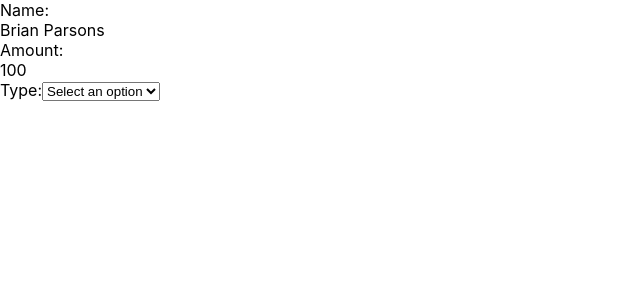
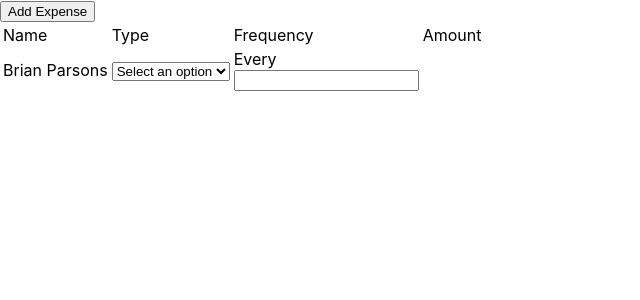
Before and after one commit to jtmorrisbytes/budget-help, a React (Create React App) app: page / in a window 1280 px wide. Shown: the top 300 px of the page, without its empty margins (0-640 px from the left). Built offline with nearby package versions, Linux system fonts and the light colour scheme.

Commit message:
still working on archetecture for expenses

```diff
--- a/src/App.js
+++ b/src/App.js
@@ -14,8 +14,13 @@ function App() {
         how often,
 
       */}
-      <Expenses>
-        <Expense name="Brian Parsons" amount={100} />
+      <Expenses display="table">
+        <Expense
+          name="Brian Parsons"
+          amount={100}
+          type="loan"
+          date="11/1/2020"
+        />
       </Expenses>
     </div>
   );
--- a/src/components/Expenses/Expense/Amount/Amount.js
+++ b/src/components/Expenses/Expense/Amount/Amount.js
@@ -5,17 +5,49 @@ let Amount = function Amount(props) {
   if (edit) {
     return (
       <div className="Amount">
-        <label>Amount: </label>
-        <input type="number"></input>
+        <input
+          type="number"
+          onChange={props.onChange}
+          tabIndex={1}
+          onBlur={() => {
+            if (typeof props.doneEditing === "function")
+              props.doneEditing(props.value);
+            updateEdit(false);
+          }}
+          onKeyUp={(e) => {
+            if (e.key === "Enter") {
+              if (typeof props.doneEditing === "function")
+                props.doneEditing(props.value);
+              updateEdit(false);
+            } else if (e.key === "Escape") {
+              if (typeof props.cancelEdit === "function") {
+                props.cancelEdit();
+              }
+              updateEdit(false);
+            }
+          }}
+          min={0}
+        ></input>
       </div>
     );
   } else {
     return (
       <div className={"Amount"}>
-        <div className="label">Amount:</div>{" "}
-        <div className="value">{props.value}</div>
+        <div
+          className="value"
+          onClick={() => {
+            updateEdit(true);
+          }}
+        >
+          {props.value}
+        </div>
       </div>
     );
   }
 };
+function Label(props) {
+  return <div className="Amount Label">Amount</div>;
+}
+Amount.Label = Label;
+
 export default Amount;
--- a/src/components/Expenses/Expense/Expense.js
+++ b/src/components/Expenses/Expense/Expense.js
@@ -7,15 +7,64 @@ import Type from "./Type/Type";
 import Purpose from "./Purpose/Purpose";
 import Amount from "./Amount/Amount";
 
+function Date(props) {
+  return <div className="Date">Date</div>;
+}
+function EndDate(props) {
+  return (
+    <div className="EndDate">
+      {props.display === "table" ? null : (
+        <div className="label">End Date:</div>
+      )}{" "}
+      {props.endDate || "none"}
+    </div>
+  );
+}
+function Display(props) {
+  if (props.type === "table") {
+    return (
+      <tr className="Expense">
+        {props.children.map((child, index) => {
+          return <td key={index}>{child}</td>;
+        })}
+      </tr>
+    );
+  }
+  return <div className="Expense">{props.children}</div>;
+}
+
 function Expense(props) {
-  let edit = true;
   return (
-    <div className="Expense">
-      <Name onChange={props.onNameChange} value={props.name} />
+    <Display type={props.display}>
+      <Name
+        onChange={props.onNameChange}
+        value={props.name}
+        display={props.display}
+      />
+      <Amount
+        onChange={props.onAmountChange}
+        value={props.amount}
+        display={props.display}
+      />
+      <Type
+        value={props.expenseType}
+        onChange={props.onExpenseTypeChange}
+        value={props.type}
+        display={props.display}
+      />
+      <Frequency display={props.display} />
+      <Date
+        onChange={props.onStartDateChange}
+        value={props.startDate}
+        display={props.display}
+      ></Date>
 
-      <Amount onChange={props.onAmountChange} value={props.amount} />
-      <Type value={props.expenseType} onChange={props.onExpenseTypeChange} />
-    </div>
+      <EndDate
+        onChange={props.onEndDateChange}
+        value={props.endDate}
+        display={props.display}
+      />
+    </Display>
   );
 }
 
--- a/src/components/Expenses/Expense/Name/Name.js
+++ b/src/components/Expenses/Expense/Name/Name.js
@@ -5,7 +5,6 @@ function Name(props) {
   if (props.edit || localEdit) {
     return (
       <div className="Name edit">
-        <label>Name:</label>
         <input
           type="text"
           value={props.value}
@@ -24,18 +23,25 @@ function Name(props) {
   } else {
     return (
       <div className="Name">
-        <div className="label">Name:</div>{" "}
         <div
           className="value"
           onClick={(event) => {
             updateLocalEdit(true);
           }}
         >
-          {props.value || "(No Name Provided)"}
+          {String(props.value || null)}
         </div>
       </div>
     );
   }
 }
 
+Name.Label = function Label(props) {
+  return props.edit ? (
+    <label>Name:</label>
+  ) : (
+    <div className="Name Label">Name:</div>
+  );
+};
+
 export default Name;
--- a/src/components/Expenses/Expense/Type/Type.js
+++ b/src/components/Expenses/Expense/Type/Type.js
@@ -3,7 +3,6 @@ import React from "react";
 function Type(props) {
   return (
     <div className="Type">
-      <label>Type:</label>
       <select onChange={props.onChange} value={props.value || "none"}>
         <option value={"none"}>Select an option</option>
         <option value={"loan"}>Loan</option>
@@ -11,5 +10,7 @@ function Type(props) {
     </div>
   );
 }
-
+function Label(props) {
+  return <div className="Label">Type</div>;
+}
 export default Type;
--- a/src/components/Expenses/Expenses.js
+++ b/src/components/Expenses/Expenses.js
@@ -1,6 +1,90 @@
-import React from "react";
+import React, { useState } from "react";
+import Expense from "./Expense/Expense";
 
+// function Display(props) {
+//   if (props.type === "table") {
+//     return (
+//       <table className="Expenses Display">
+//         <thead>
+//           <tr>
+//             <td>Name</td>
+//             <td>Amount</td>
+//             <td>Type</td>
+//             <td>Frequency</td>
+//             <td>Start Date</td>
+//             <td>End Date</td>
+//           </tr>
+//         </thead>
+//         <tbody>{props.children}</tbody>
+//       </table>
+//     );
+//   } else return <div className="Expenses Display">{props.children}</div>;
+// }
+// lookup table
+
+function capitalizeFirstLetter(s) {
+  return s.charAt(0).toUpperCase() + s.slice(1);
+}
+
+let defaultRenderMethod = "table";
+let defaultColumns = ["name", "type", "frequency", "amount"];
+const Display = {
+  Table: function Table(props) {
+    console.log("displaying expenses as a table", props);
+    return (
+      <table>
+        {/* header column includes column names */}
+        <thead>
+          <tr>
+            {(props.columns || []).map((column) => {
+              return (
+                <td>{column.charAt(0).toUpperCase() + column.slice(1)}</td>
+              );
+            })}
+          </tr>
+          {(props.expenses || []).map((expense) => {
+            return (
+              <tr>
+                {(props.columns || []).map((column) => {
+                  let Component = Expense[capitalizeFirstLetter(column)];
+                  console.log("Component", Component);
+                  if (!Component) {
+                    return null;
+                  }
+                  return (
+                    <td>
+                      <Component
+                        value={expense[column.toLowerCase()]}
+                        onChange={(e) => {
+                          props.onChange(e, column);
+                        }}
+                      />
+                    </td>
+                  );
+                })}
+              </tr>
+            );
+          })}
+        </thead>
+      </table>
+    );
+  },
+};
 function Expenses(props) {
-  return <div className="Expenses">{props.children}</div>;
+  let [expenses, updateExpenses] = useState([{ name: "Brian Parsons" }]);
+  let RenderExpenses = Display[props?.display?.toUpperCase()] || Display.Table;
+
+  return (
+    <div className="Expenses">
+      <button>Add Expense</button>
+      <RenderExpenses
+        columns={props.columns || defaultColumns}
+        expenses={expenses}
+        onChange={(e, column) => {
+          console.log("something changed in expenses", e, column);
+        }}
+      ></RenderExpenses>
+    </div>
+  );
 }
 export default Expenses;
```
